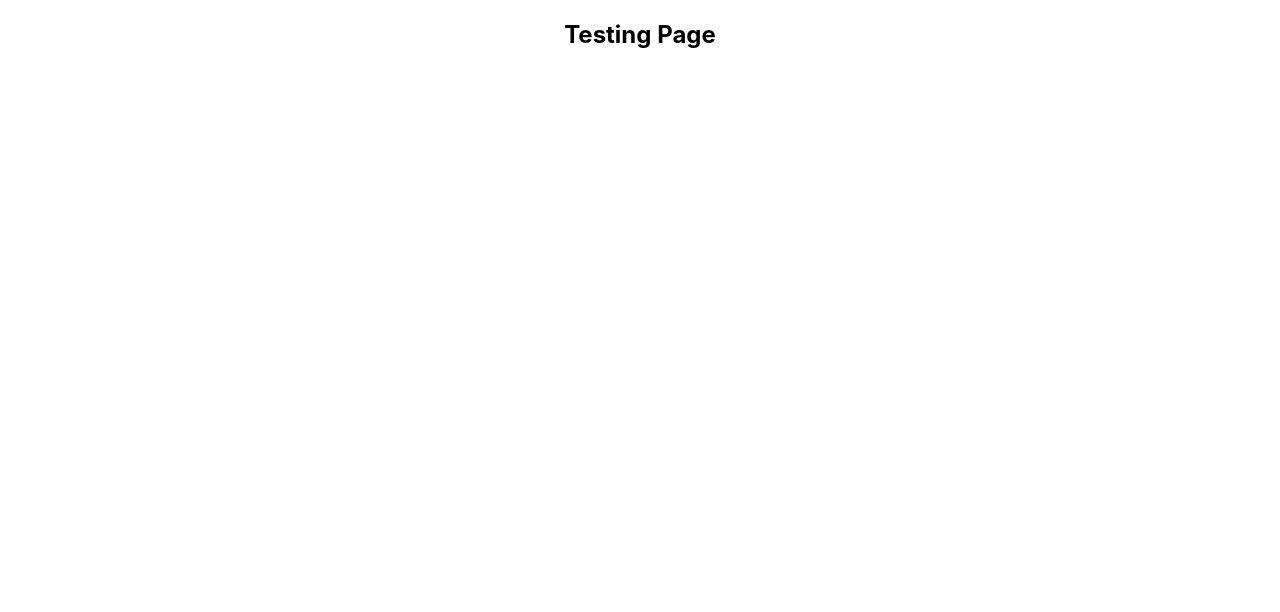
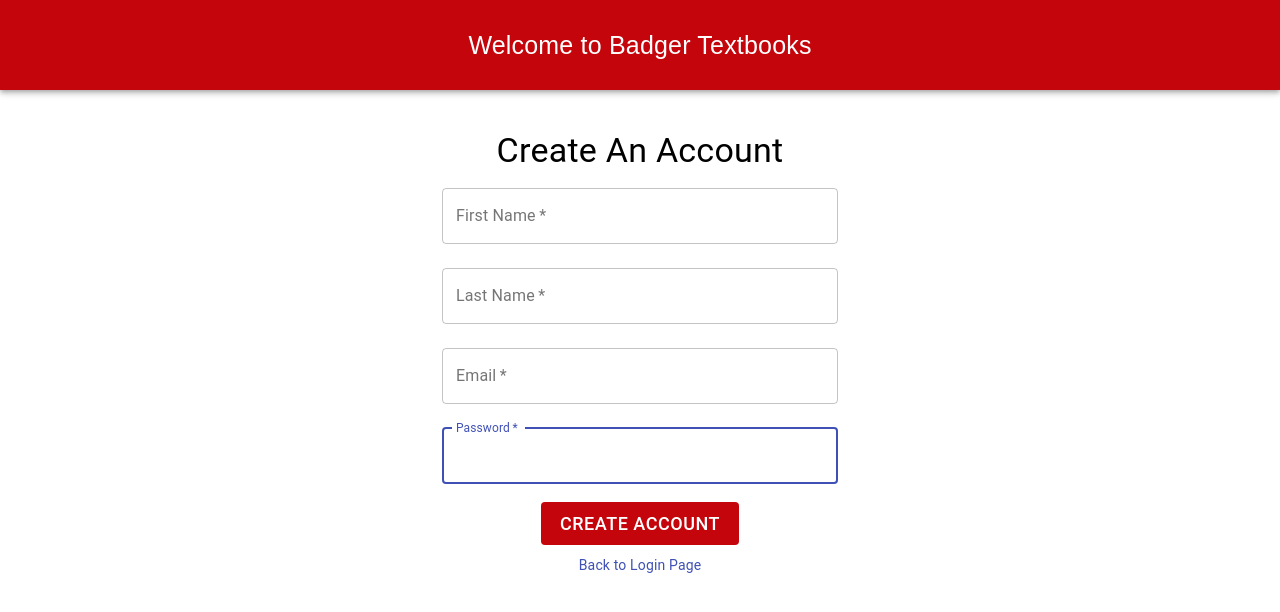
Before and after one commit to andyoconnell21/Badger-Textbooks, a React (Create React App) app in the folder badger-textbooks-app/: page /createaccount in a window 1280 px wide. Shown: the top 612 px of the page. Built offline with nearby package versions, Linux system fonts and the light colour scheme.

Commit message:
Update CreateAccount.js
Updated UI and functionality

```diff
--- a/badger-textbooks-app/src/pages/CreateAccount.js
+++ b/badger-textbooks-app/src/pages/CreateAccount.js
@@ -17,14 +17,107 @@ class CreateAccount extends React.Component{
     constructor(props){
         super(props)
         this.state = {
+            firstName: '',
+            lastName: '',
+            email: '',
+            password: '',
+        }
+    }
 
-        }
+    setFirstName = (event) => {
+        this.setState({firstName: event.target.value})
+    }
+
+    setLastName = (event) => {
+        this.setState({lastName: event.target.value})
+    }
+
+    setEmail = (event) => {
+        this.setState({email: event.target.value})
+    }
+
+    setPassword = (event) => {
+        this.setState({password: event.target.value})
+    }
+
+    createAccount = (event) => {
+        event.preventDefault();
+    }
+
+    loginPage = (event) => {
+        window.location.href = '/'
     }
 
     render(){
         return(
             <div>
-                <h2>Testing Page</h2>
+                <AppBar position = "static" style={{background:'#c5050c'}}>
+                    <Typography variant='h6' style={{flexGrow: 1, fontFamily: 'sans-serif', fontSize: '25px', margin: '25px', textAlign: 'center'}}>
+                        Welcome to Badger Textbooks
+                    </Typography>
+                </AppBar>
+
+                <Container component="main" maxWidth="xs" style={{marginTop: '40px', fontFamily: 'sans-serif'}}>
+                    <Typography component="h1" variant="h4" style={{textAlign: 'center'}}>
+                        Create An Account
+                    </Typography>
+                    <form onSubmit={this.createAccount}>
+                        <TextField
+                            variant="outlined"
+                            margin="normal"
+                            required
+                            fullWidth
+                            id="first name"
+                            label="First Name"
+                            name="first name"
+                            type="text"
+                            onChange = {this.setFirstName}
+                            autoFocus
+                            />
+                        <TextField
+                            variant="outlined"
+                            margin="normal"
+                            required
+                            fullWidth
+                            id="last name"
+                            label="Last Name"
+                            name="last name"
+                            type="text"
+                            onChange = {this.setLastName}
+                            autoFocus
+                            />
+                        <TextField
+                            variant="outlined"
+                            margin="normal"
+                            required
+                            fullWidth
+                            id="email"
+                            label="Email"
+                            name="email"
+                            type="email"
+                            onChange = {this.setEmail}
+                            autoFocus
+                            />
+                        <TextField
+                            variant="outlined"
+                            margin="normal"
+                            required
+                            fullWidth
+                            id="password"
+                            label="Password"
+                            name="password"
+                            type="password"
+                            onChange = {this.setPassword}
+                            autoFocus
+                            />
+                        <Button type="submit" style={{marginTop: "10px", marginBottom: '10px', border: '0', backgroundColor: '#c5050c', width: '50%', marginRight: '25%', marginLeft: '25%', cursor: 'pointer', color: 'white', fontSize: '18px'}}>Create Account</Button>
+                        <Grid item xs>
+                            <Link href="#" onClick={this.loginPage} variant="body2">
+                            Back to Login Page
+                            </Link>
+                        </Grid>
+                    </form>
+                </Container>
             </div>
         )
     }
```
